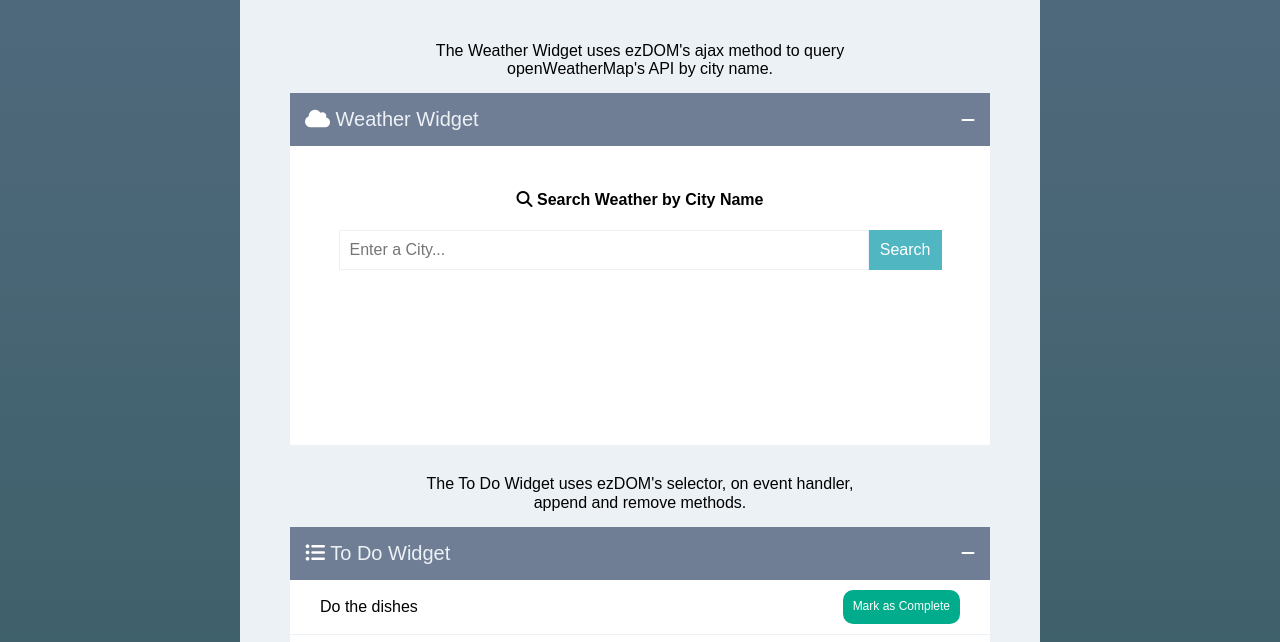
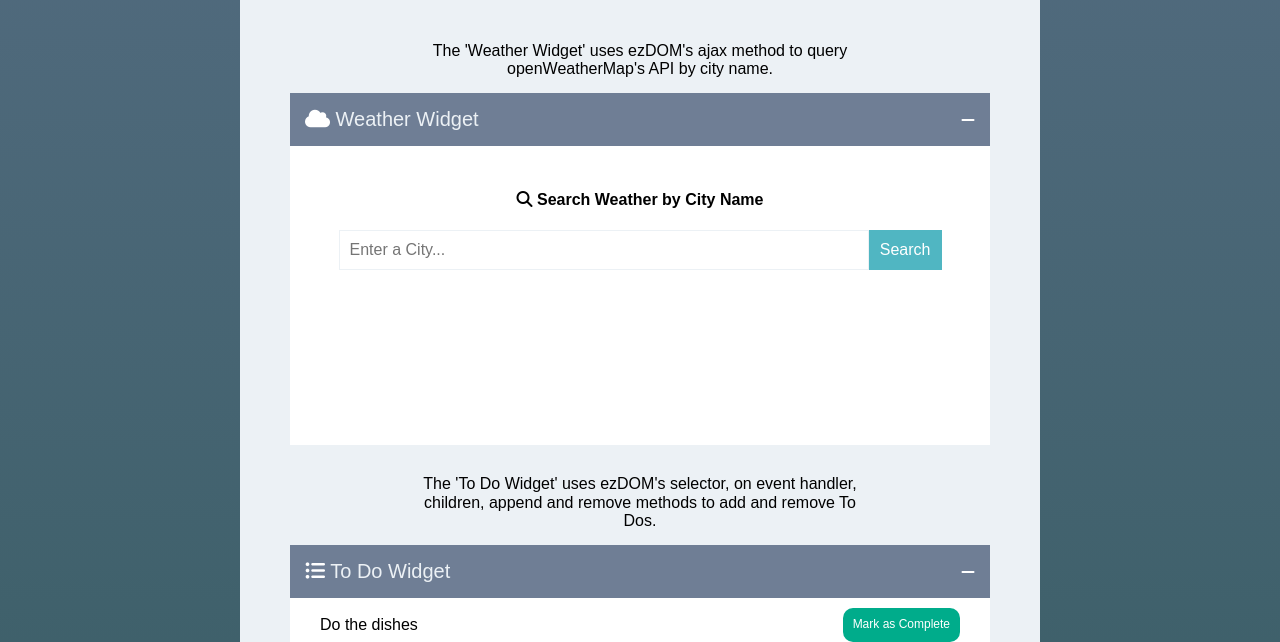
Before and after one commit to markpassando/ezDOM, a website: page index.html in a window 1280 px wide. Shown: the part 119-761 px from the top of the page. Drawn offline with nearby package versions, Linux system fonts and the light colour scheme; no server answers.

Commit message:
Fix minor typo

```diff
--- a/index.html
+++ b/index.html
@@ -26,7 +26,7 @@
     </header>
 
     <article class="container">
-      <p>The Weather Widget uses ezDOM's ajax method to query openWeatherMap's API by city name.</p>
+      <p>The 'Weather Widget' uses ezDOM's ajax method to query openWeatherMap's API by city name.</p>
       <section>
         <div class="widget-header">
           <h2><i class="fa fa-cloud" aria-hidden="true"></i> Weather Widget</h2>
@@ -43,7 +43,7 @@
         </div>
       </section>
 
-      <p>The To Do Widget uses ezDOM's selector, on event handler, append and remove methods.</p>
+      <p>The 'To Do Widget' uses ezDOM's selector, on event handler, children, append and remove methods to add and remove To Dos.</p>
       <section>
         <div class="widget-header">
           <h2><i class="fa fa-list-ul" aria-hidden="true"></i> To Do Widget</h2>
```
